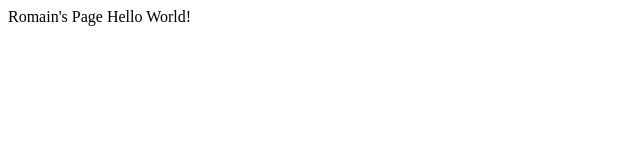
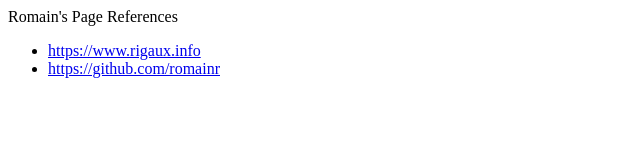
Before and after one commit to lazycrazyowl/romainr.github.com, a plain HTML site: page index.html in a window 1280 px wide. Shown: the whole page, without its empty margins (0-640 px from the left). Drawn offline with Linux system fonts and the light colour scheme.

Commit message:
adding main links

```diff
--- a/index.html
+++ b/index.html
@@ -1,4 +1,10 @@
 <html>
   <head>Romain's Page</head>
-  <body>Hello World!</body>
+  <body>
+    References
+    <ul>
+      <li><a href="https://www.rigaux.info">https://www.rigaux.info</a></li>
+      <li><a href="https://github.com/romainr">https://github.com/romainr</a></li>
+    </ul>
+  </body>
 </html>
```
